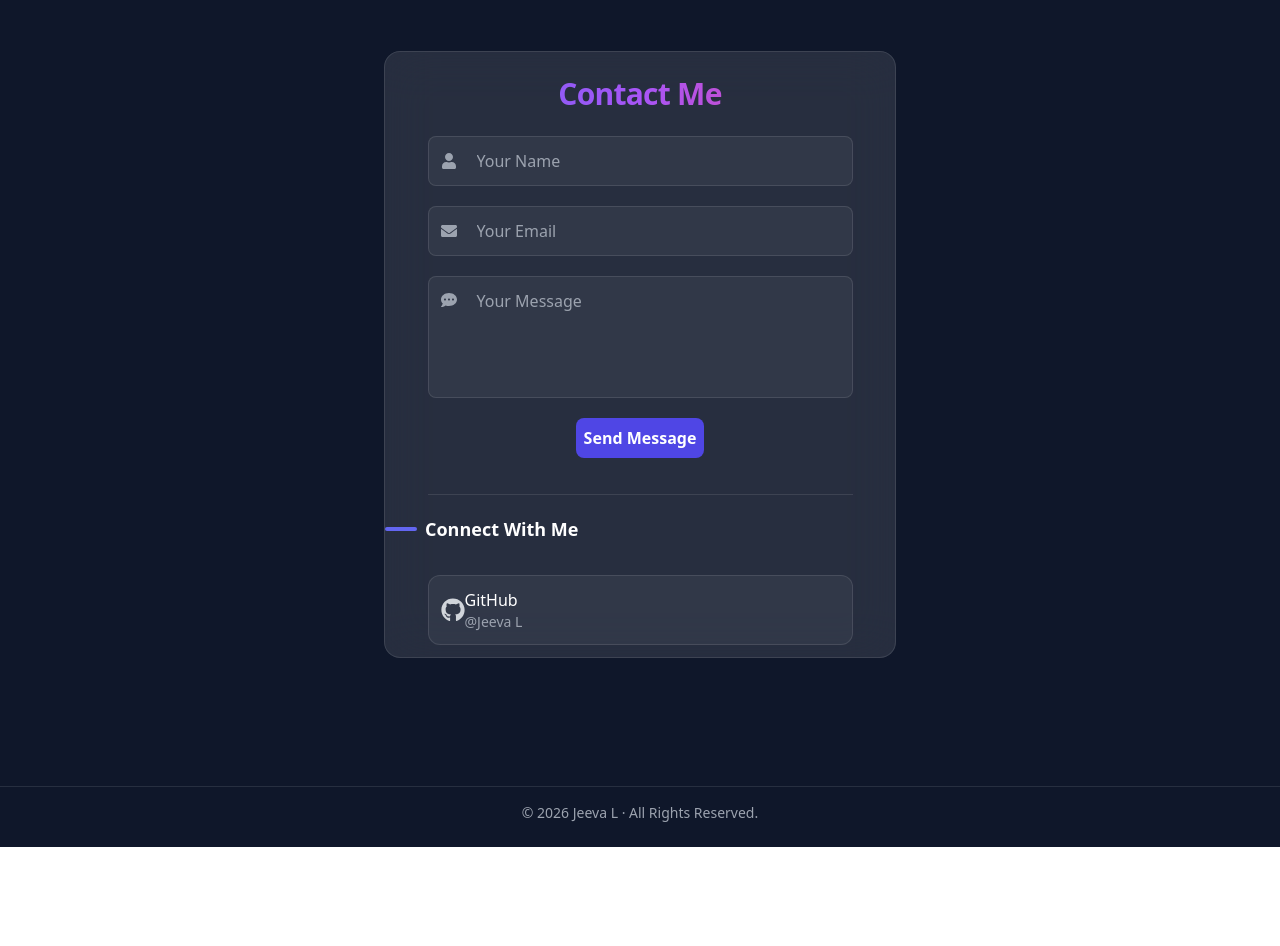
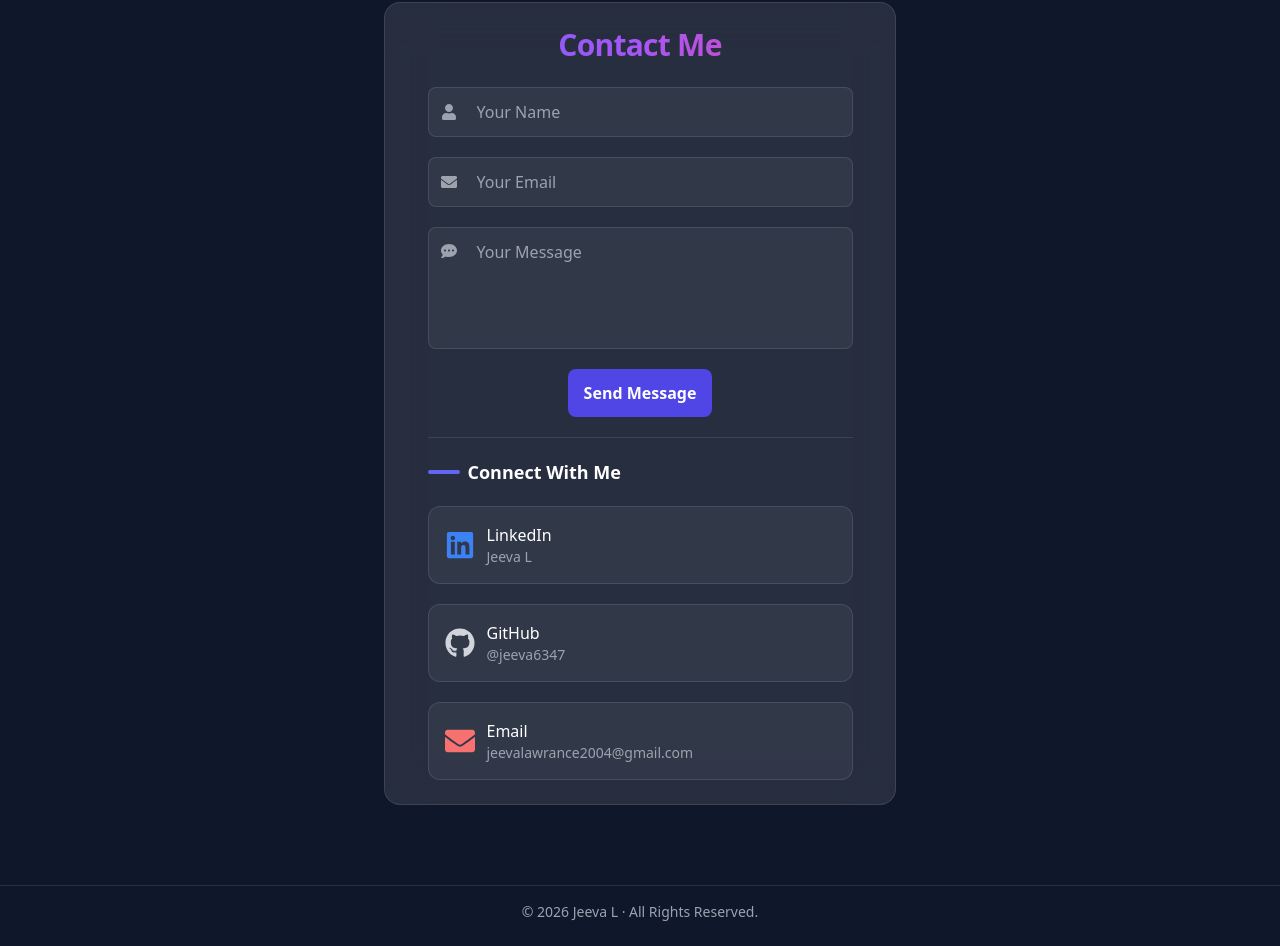
Before and after one commit to jeeva6347/jeeva-portfolio, a React (Vite) app: page / in a window 1280 px wide. Shown: the part 2494-3440 px from the top of the page. Before the commit the page ends 3341 px from the top, so only its background shows below. Built offline with nearby package versions, Linux system fonts and the light colour scheme; the HTML template or start-up script is replaced by a standard one.

Commit message:
Improve portfolio UI and migrate to Vite

```diff
--- a/src/components/Contact.jsx
+++ b/src/components/Contact.jsx
@@ -1,89 +1,185 @@
 import { useRef } from "react";
 import emailjs from "@emailjs/browser";
-import { FaUser,FaEnvelope,FaCommentDots,FaGithub } from "react-icons/fa";
+import {
+  FaUser,
+  FaEnvelope,
+  FaCommentDots,
+  FaGithub,
+  FaLinkedin,
+} from "react-icons/fa";
 
-function Contact()
-{
-    const formRef=useRef();
-    const sendEmail=(e)=>{
+function Contact() {
+  const formRef = useRef();
+
+  const sendEmail = (e) => {
     e.preventDefault();
-        emailjs.sendForm(
+
+    emailjs
+      .sendForm(
         "service_5itzfap",
         "template_bngjgfm",
         formRef.current,
         "nu2fbF_WCYMD6611f"
       )
       .then(
-            ()=>{
+        () => {
           alert("Message sent successfully!");
           formRef.current.reset();
         },
-            ()=>{
+        () => {
           alert("Failed to send message. Try again.");
-
         }
       );
-
   };
 
-
   return (
-<section id="contact" className="min-h-screen flex items-center justify-center bg-slate-900 text-white pt-24 px-6">
+    <section
+      id="contact"
+      className="min-h-screen flex items-center justify-center bg-slate-900 text-white pt-24 px-6"
+    >
       <div className="relative max-w-lg w-full bg-white/10 backdrop-blur-xl rounded-2xl border border-white/10">
 
-    <h3 className="py-6 font-bold text-2xl sm:text-3xl font-sans
+        <h3
+          className="py-6 font-bold text-2xl sm:text-3xl
           bg-gradient-to-r from-indigo-500 via-purple-500 to-pink-500
           bg-clip-text text-transparent
-        tracking-tight text-center ">Contact Me</h3>
+          tracking-tight text-center"
+        >
+          Contact Me
+        </h3>
+
         <form ref={formRef} onSubmit={sendEmail} className="space-y-5">
-            <div className="relative flex items-center justify-center ">
-                <FaUser className="absolute left-[16%] sm:left-[11%] top-1/2 -translate-y-1/2 text-gray-400"/>
-                <input type="text" name="user_name" placeholder="Your Name" required
-                className="w-10/12 pl-12 py-3 rounded-lg bg-white/5 border border-white/10 outline-none focus:border-indigo-400"/>
+
+          {/* Name */}
+          <div className="relative flex justify-center">
+            <FaUser className="absolute left-[16%] sm:left-[11%] top-1/2 -translate-y-1/2 text-gray-400" />
+
+            <input
+              type="text"
+              name="user_name"
+              placeholder="Your Name"
+              required
+              className="w-10/12 pl-12 py-3 rounded-lg bg-white/5 border border-white/10 outline-none focus:border-indigo-400"
+            />
+          </div>
+
+          {/* Email */}
+          <div className="relative flex justify-center">
+            <FaEnvelope className="absolute left-[16%] sm:left-[11%] top-1/2 -translate-y-1/2 text-gray-400" />
+
+            <input
+              type="email"
+              name="user_email"
+              placeholder="Your Email"
+              required
+              className="w-10/12 pl-12 py-3 rounded-lg bg-white/5 border border-white/10 outline-none focus:border-indigo-400"
+            />
+          </div>
+
+          {/* Message */}
+          <div className="relative flex justify-center">
+            <FaCommentDots className="absolute left-[16%] sm:left-[11%] top-4 text-gray-400" />
+
+            <textarea
+              name="message"
+              placeholder="Your Message"
+              rows="4"
+              required
+              className="w-10/12 pl-12 py-3 rounded-lg bg-white/5 border border-white/10 outline-none focus:border-indigo-400 resize-none"
+            />
+          </div>
+
+          {/* Button */}
+          <div className="flex justify-center">
+            <button
+              type="submit"
+              className="w-36 py-3 rounded-lg bg-indigo-600 hover:bg-indigo-700 transition font-semibold"
+            >
+              Send Message
+            </button>
+          </div>
+
+          {/* Divider */}
+          <div className="h-px w-10/12 mx-auto bg-white/10"></div>
+
+          {/* Heading */}
+          <div className="flex items-center gap-2 w-10/12 mx-auto">
+            <span className="w-8 h-1 bg-indigo-500 rounded-full"></span>
+            <h3 className="text-lg font-semibold">
+              Connect With Me
+            </h3>
+          </div>
 
 
-            </div>
 
-            <div className="relative flex items-center justify-center">
-                <FaEnvelope className="absolute left-[16%] sm:left-[11%] top-1/2 -translate-y-1/2 text-gray-400"/>
-                <input type="email" name="user_email" placeholder="Your Email" required
-                className="w-10/12 pl-12 py-3 rounded-lg bg-white/5 border border-white/10 outline-none focus:border-indigo-400"/>
-                </div>
-            <div className="relative flex items-center justify-center">
-                <FaCommentDots className="absolute left-[16%] sm:left-[11%] top-4 text-gray-400"/>
-                <textarea name="message" placeholder="Your Message" rows="4" required
-                className="w-10/12 pl-12 py-3 rounded-lg bg-white/5 border border-white/10 outline-none focus:border-indigo-400 resize-none">
-                    </textarea>
+          {/* LinkedIn */}
+          <div className="flex justify-center">
+            <a
+              href="https://www.linkedin.com/in/jeeva-l-5bb2a4387"
+              target="_blank"
+              rel="noreferrer"
+              className="w-10/12 flex items-center p-4 rounded-xl bg-white/5 border border-white/10 hover:bg-white/10 hover:border-indigo-500 hover:scale-[1.02] transition-all duration-300"
+            >
+              <FaLinkedin className="text-3xl text-blue-500" />
 
-            </div>
-            <div className="relative flex items-center justify-center">
-            <button type="submit" className="w-32  py-2 mb-4 rounded-lg bg-indigo-600 hover:bg-indigo-700 transition font-semibold">
-                Send Message
-            </button>
+              <div className="ml-3">
+                <p className="text-white font-medium">
+                  LinkedIn
+                </p>
 
-            </div>
-            <div className="h-px w-10/12 mx-auto bg-white/10 my-4"></div>
-           <div className="flex items-center gap-2 mb-5">
-            <span className="w-8 h-1 bg-indigo-500 rounded-full"></span>
-            <h3 className="text-lg font-semibold text-white">Connect With Me</h3>
-           </div>
-            <div className="relative flex py-3 items-center justify-center">
-               <a href="https://github.com/jeeva6347" target="_blank" rel="noreferrer" className="w-10/12 flex items-center p-3 rounded-xl bg-white/5 border border-white/10 hover:bg-white/10 transition">
-               <FaGithub className="text-2xl text-gray-300"/>
-               <div>
-                <p className="text-white font font-medium">GitHub</p>
-                <p className="text-sm text-gray-400 ">@Jeeva L</p>
+                <p className="text-sm text-gray-400">
+                  Jeeva L
+                </p>
               </div>
             </a>
           </div>
-        </form>
 
+          {/* GitHub */}
+          <div className="flex justify-center">
+            <a
+              href="https://github.com/jeeva6347"
+              target="_blank"
+              rel="noreferrer"
+              className="w-10/12 flex items-center p-4 rounded-xl bg-white/5 border border-white/10 hover:bg-white/10 hover:border-indigo-500 hover:scale-[1.02] transition-all duration-300"
+            >
+              <FaGithub className="text-3xl text-gray-300" />
 
+              <div className="ml-3">
+                <p className="text-white font-medium">
+                  GitHub
+                </p>
+
+                <p className="text-sm text-gray-400">
+                  @jeeva6347
+                </p>
+              </div>
+            </a>
           </div>
 
+          {/* Email Card */}
+          <div className="flex justify-center pb-6">
+            <a
+              href="mailto:jeevalawrance2004@gmail.com"
+              className="w-10/12 flex items-center p-4 rounded-xl bg-white/5 border border-white/10 hover:bg-white/10 hover:border-indigo-500 hover:scale-[1.02] transition-all duration-300"
+            >
+              <FaEnvelope className="text-3xl text-red-400" />
+
+              <div className="ml-3">
+                <p className="text-white font-medium">
+                  Email
+                </p>
+
+                <p className="text-sm text-gray-400">
+                  jeevalawrance2004@gmail.com
+                </p>
+              </div>
+            </a>
+          </div>
+
+        </form>
+      </div>
     </section>
-
-
   );
 }
+
 export default Contact;
```
Lines whose indentation alone changed are shown as unchanged.
